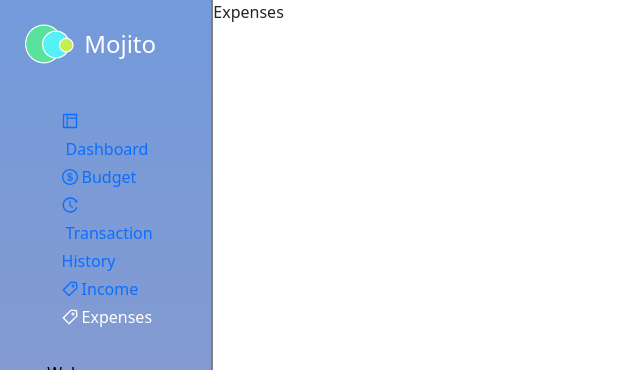
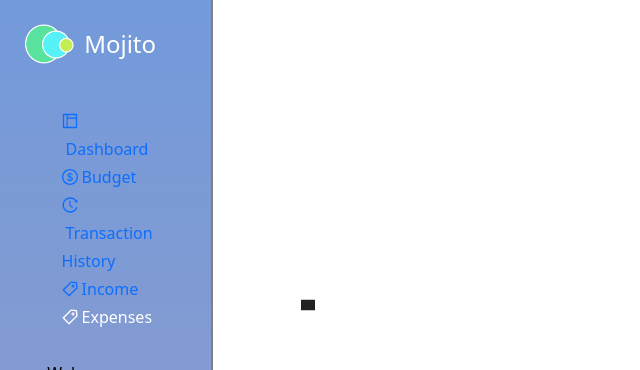
Before and after one commit to Trevor-Fagan/Mojito, a React (Create React App) app in the folder frontend/: page /expenses in a window 1280 px wide. Shown: the top 370 px of the page, without its empty margins (0-640 px from the left). Built offline with nearby package versions, Linux system fonts and the light colour scheme; no server answers.

Commit message:
added base chart to expenses

```diff
--- a/frontend/src/MojitoComponents/pages/Expenses.js
+++ b/frontend/src/MojitoComponents/pages/Expenses.js
@@ -1,7 +1,36 @@
 import React from 'react';
+import {Bar, BarChart, Legend, ResponsiveContainer, Tooltip, XAxis, YAxis} from "recharts";
+
+const data = [{name: 'Page A', uv: 400, pv: 2400, amt: 2400}];
+
 
 const Expenses = () => {
-  return <div>Expenses</div>;
+    return (
+        <div>
+        <ResponsiveContainer width="50%"
+                             aspect={2}>
+            <BarChart
+                width={500}
+                height={300}
+                data={data}
+                margin={{
+                    top: 5,
+                    right: 30,
+                    left: 20,
+                    bottom: 5,
+                }}
+            >
+                <XAxis dataKey="name"/>
+                <YAxis/>
+                <Tooltip/>
+                <Legend/>
+                <Bar datakey="pv"
+                     fill="#222"/>
+            </BarChart>
+        </ResponsiveContainer>
+    </div>
+    );
+
 };
 
 export default Expenses;
```
